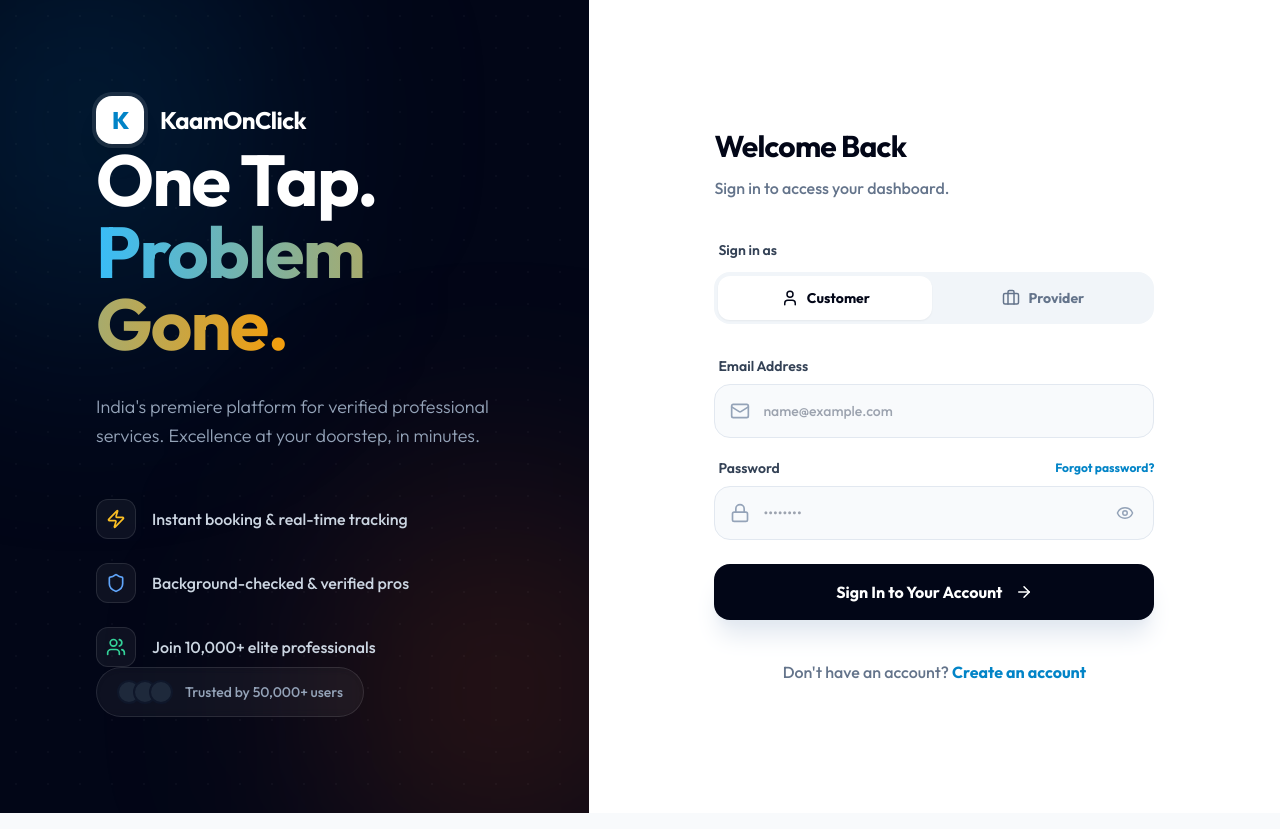
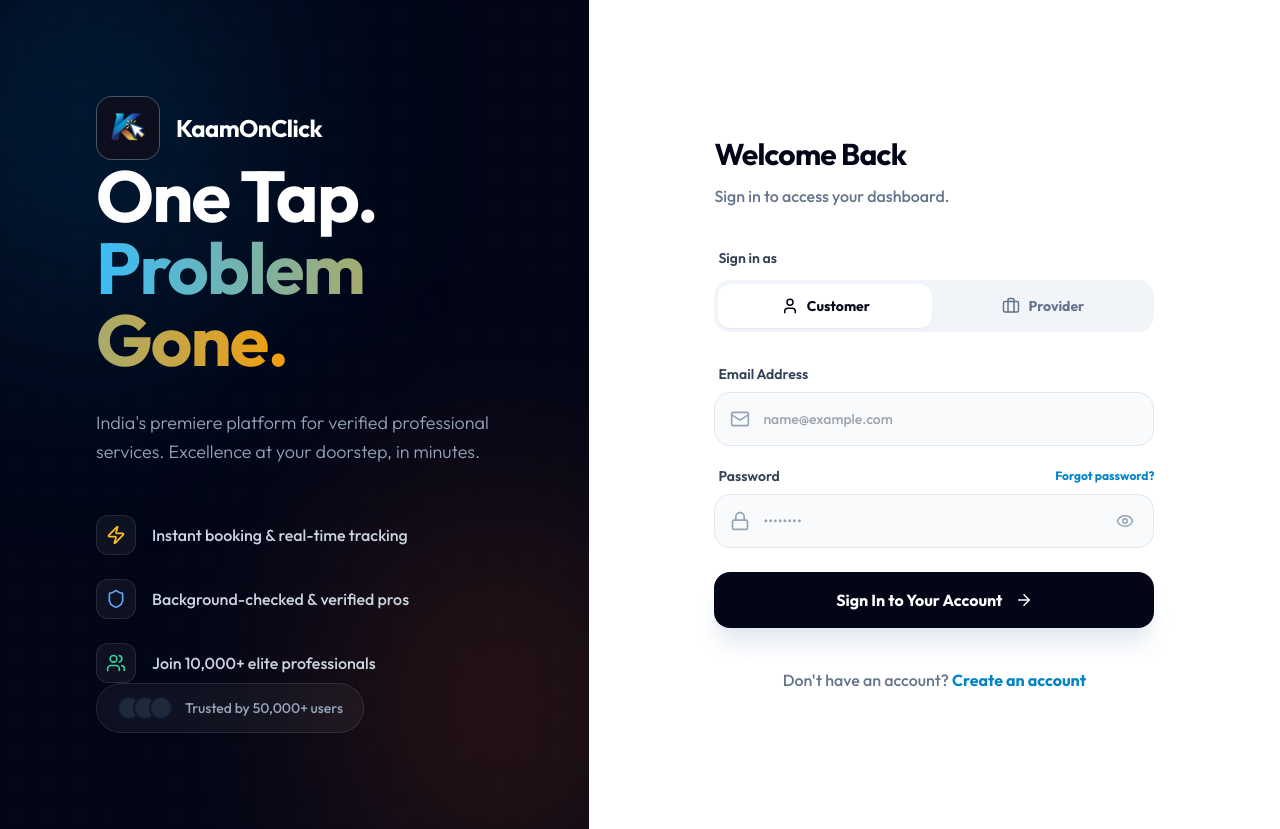
Before and after one commit to AMANPREET575KAUR/Kaam_on_click, a React (Vite) app in the folder frontend/vite-project/: page / in a window 1280 px wide. Built offline with nearby package versions, Linux system fonts and the light colour scheme; sample sign-in values are in the browser's storage.

Commit message:
updated logo

```diff
--- a/frontend/vite-project/src/components/Sidebar.jsx
+++ b/frontend/vite-project/src/components/Sidebar.jsx
@@ -1,6 +1,15 @@
 import { Link, useLocation } from "react-router-dom";
-import { LayoutDashboard, Plus, Briefcase, Eye, User, Settings, Gavel } from "lucide-react";
+import {
+  LayoutDashboard,
+  Plus,
+  Briefcase,
+  Eye,
+  User,
+  Settings,
+  Gavel,
+} from "lucide-react";
 import { motion } from "framer-motion";
+import logo from "../assets/logo.png"; // ✅ IMPORT YOUR LOGO
 
 function Sidebar() {
   const location = useLocation();
@@ -19,17 +28,27 @@
     { path: "/my-profile", label: "My Profile", icon: User },
   ];
 
-  const navItems = userRole === "CUSTOMER" ? customerNavItems : providerNavItems;
+  const navItems =
+    userRole === "CUSTOMER" ? customerNavItems : providerNavItems;
 
   return (
     <aside className="hidden lg:flex w-72 h-screen bg-white border-r border-slate-100 flex-col fixed left-0 top-0 z-50 shadow-sm">
+
       {/* Brand Header */}
       <div className="p-8 pb-10">
         <Link to="/dashboard" className="flex items-center gap-4 group">
-          <div className="w-11 h-11 rounded-2xl bg-slate-950 flex items-center justify-center shadow-premium relative overflow-hidden group-hover:scale-105 transition-transform duration-300">
-            <span className="text-white font-black text-2xl relative z-10 antialiased tracking-tighter font-['Outfit']">K</span>
-            <div className="absolute inset-x-0 bottom-0 h-1/2 bg-gradient-to-t from-primary-500/20 to-transparent" />
-          </div>
+
+          <div className="w-14 h-14 rounded-2xl bg-slate-950 flex items-center justify-center shadow-premium relative overflow-hidden group-hover:scale-105 transition-transform duration-300">
+
+  <img
+    src={logo}
+    alt="Logo"
+    className="w-12 h-12 object-contain z-12"
+  />
+
+  <div className="absolute inset-x-0 bottom-0 h-1/2 bg-gradient-to-t from-primary-500/20 to-transparent" />
+</div>
+
           <div className="flex flex-col">
             <span className="text-slate-950 font-black text-xl tracking-tight leading-none mb-1.5 uppercase antialiased font-['Outfit']">
               KaamOnClick
@@ -37,7 +56,7 @@
             <div className="flex items-center gap-1.5">
               <span className="w-1.5 h-1.5 rounded-full bg-emerald-500 animate-pulse" />
               <span className="text-[10px] font-bold text-slate-400 tracking-widest uppercase">
-                {userRole || 'Member'}
+                {userRole || "Member"}
               </span>
             </div>
           </div>
@@ -58,7 +77,13 @@
                   : "text-slate-500 hover:text-slate-900 hover:bg-slate-50"
               }`}
             >
-              <div className={`transition-colors duration-300 ${isActive ? "text-primary-600" : "text-slate-400 group-hover:text-slate-600"}`}>
+              <div
+                className={`transition-colors duration-300 ${
+                  isActive
+                    ? "text-primary-600"
+                    : "text-slate-400 group-hover:text-slate-600"
+                }`}
+              >
                 <Icon size={20} strokeWidth={isActive ? 2.5 : 1.5} />
               </div>
               <span className="tracking-tight">{label}</span>
@@ -85,7 +110,12 @@
                 : "text-slate-500 hover:text-slate-900"
             }`}
           >
-            <Settings size={20} strokeWidth={location.pathname === "/settings" ? 2.5 : 1.5} />
+            <Settings
+              size={20}
+              strokeWidth={
+                location.pathname === "/settings" ? 2.5 : 1.5
+              }
+            />
             <span className="tracking-tight">Settings</span>
           </Link>
         </div>
--- a/frontend/vite-project/src/layout/AuthLayout.jsx
+++ b/frontend/vite-project/src/layout/AuthLayout.jsx
@@ -1,29 +1,43 @@
 import { motion } from "framer-motion";
-import { Zap, Shield, Users, CheckCircle2 } from "lucide-react";
+import { Zap, Shield, Users } from "lucide-react";
+import logoK from "../assets/LOGO.png";
 
 function AuthLayout({ children }) {
   return (
     <div className="min-h-screen flex bg-slate-50 font-['Outfit'] selection:bg-primary-100 selection:text-primary-900">
+
       {/* ─── Left branded panel ─── */}
       <div className="hidden lg:flex lg:w-[46%] relative bg-slate-950 overflow-hidden">
-        {/* Animated Background Gradients */}
+
+        {/* Background effects */}
         <div className="absolute top-[-10%] left-[-10%] w-[50%] h-[50%] bg-primary-600/20 blur-[120px] rounded-full animate-pulse" />
         <div className="absolute bottom-[-10%] right-[-10%] w-[50%] h-[50%] bg-accent-600/20 blur-[120px] rounded-full animate-pulse" />
 
-        {/* Subtle Mesh Pattern */}
-        <div className="absolute inset-0 opacity-[0.03]" style={{ backgroundImage: 'radial-gradient(#fff 1px, transparent 1px)', backgroundSize: '32px 32px' }} />
+        <div
+          className="absolute inset-0 opacity-[0.03]"
+          style={{
+            backgroundImage: 'radial-gradient(#fff 1px, transparent 1px)',
+            backgroundSize: '32px 32px'
+          }}
+        />
 
-        {/* Panel content */}
+        {/* Content */}
         <div className="relative z-10 flex flex-col justify-between p-16 xl:p-24 w-full">
+
           {/* Logo */}
           <motion.div
             initial={{ opacity: 0, x: -20 }}
             animate={{ opacity: 1, x: 0 }}
             className="flex items-center gap-4"
           >
-            <div className="w-12 h-12 rounded-2xl bg-white flex items-center justify-center shadow-premium ring-4 ring-white/10">
-              <span className="text-primary-600 font-extrabold text-2xl tracking-tighter">K</span>
+            <div className="w-16 h-16 rounded-2xl bg-white/10 backdrop-blur-md border border-white/20 flex items-center justify-center overflow-hidden shadow-lg">
+              <img
+                src={logoK}
+                alt="K Logo"
+                className="w-full h-full object-contain"
+              />
             </div>
+
             <span className="text-white font-bold text-2xl tracking-tight">
               KaamOnClick
             </span>
@@ -38,14 +52,18 @@
             >
               <h1 className="text-5xl xl:text-7xl font-bold text-white leading-[1.05] tracking-tight mb-8">
                 One Tap.<br />
-                <span className="text-transparent bg-clip-text bg-gradient-to-r from-primary-400 to-accent-400 font-bold">Problem Gone.</span>
+                <span className="text-transparent bg-clip-text bg-gradient-to-r from-primary-400 to-accent-400">
+                  Problem Gone.
+                </span>
               </h1>
+
               <p className="text-lg text-slate-400 leading-relaxed font-light mb-12">
-                India's premiere platform for verified professional services. Excellence at your doorstep, in minutes.
+                India's premiere platform for verified professional services.
+                Excellence at your doorstep, in minutes.
               </p>
             </motion.div>
 
-            {/* Premium Feature list */}
+            {/* Features */}
             <div className="space-y-6">
               {[
                 { icon: Zap, text: "Instant booking & real-time tracking", color: "text-amber-400" },
@@ -62,7 +80,10 @@
                   <div className="w-10 h-10 rounded-xl bg-white/5 border border-white/10 flex items-center justify-center shrink-0 group-hover:bg-white/10 transition-colors">
                     <Icon size={20} className={color} />
                   </div>
-                  <span className="text-slate-300 font-medium">{text}</span>
+
+                  <span className="text-slate-300 font-medium">
+                    {text}
+                  </span>
                 </motion.div>
               ))}
             </div>
@@ -77,25 +98,37 @@
           >
             <div className="flex -space-x-2">
               {[1, 2, 3].map(i => (
-                <div key={i} className="w-6 h-6 rounded-full border-2 border-slate-900 bg-slate-800" />
+                <div
+                  key={i}
+                  className="w-6 h-6 rounded-full border-2 border-slate-900 bg-slate-800"
+                />
               ))}
             </div>
-            <span className="text-sm text-slate-400 font-medium">Trusted by 50,000+ users</span>
+
+            <span className="text-sm text-slate-400 font-medium">
+              Trusted by 50,000+ users
+            </span>
           </motion.div>
         </div>
       </div>
 
-      {/* ─── Right form panel ─── */}
+      {/* ─── Right panel ─── */}
       <div className="flex-1 bg-white flex items-center justify-center p-8 sm:p-12 lg:p-16 min-h-screen relative overflow-hidden">
-        {/* Decorative background element for mobile/tablet */}
+
         <div className="lg:hidden absolute top-[-10%] right-[-10%] w-64 h-64 bg-primary-100/50 blur-[100px] rounded-full" />
 
         <div className="w-full max-w-[440px] relative z-10">
-          {/* Mobile-only logo */}
+
+          {/* Mobile logo */}
           <div className="lg:hidden flex items-center gap-3 mb-12">
-            <div className="w-10 h-10 rounded-xl bg-primary-600 flex items-center justify-center shadow-lg">
-              <span className="text-white font-bold text-xl">K</span>
+            <div className="w-12 h-12 rounded-xl bg-primary-600/10 backdrop-blur-md border border-primary-200/20 flex items-center justify-center overflow-hidden shadow-md">
+              <img
+                src={logoK}
+                alt="K Logo"
+                className="w-full h-full object-contain"
+              />
             </div>
+
             <span className="text-slate-900 font-bold text-xl tracking-tight">
               KaamOnClick
             </span>
```
Also changed, not shown: frontend/vite-project/src/assets/LOGO.png (added), 1 other file (tests, documents, lock files or other folders).
